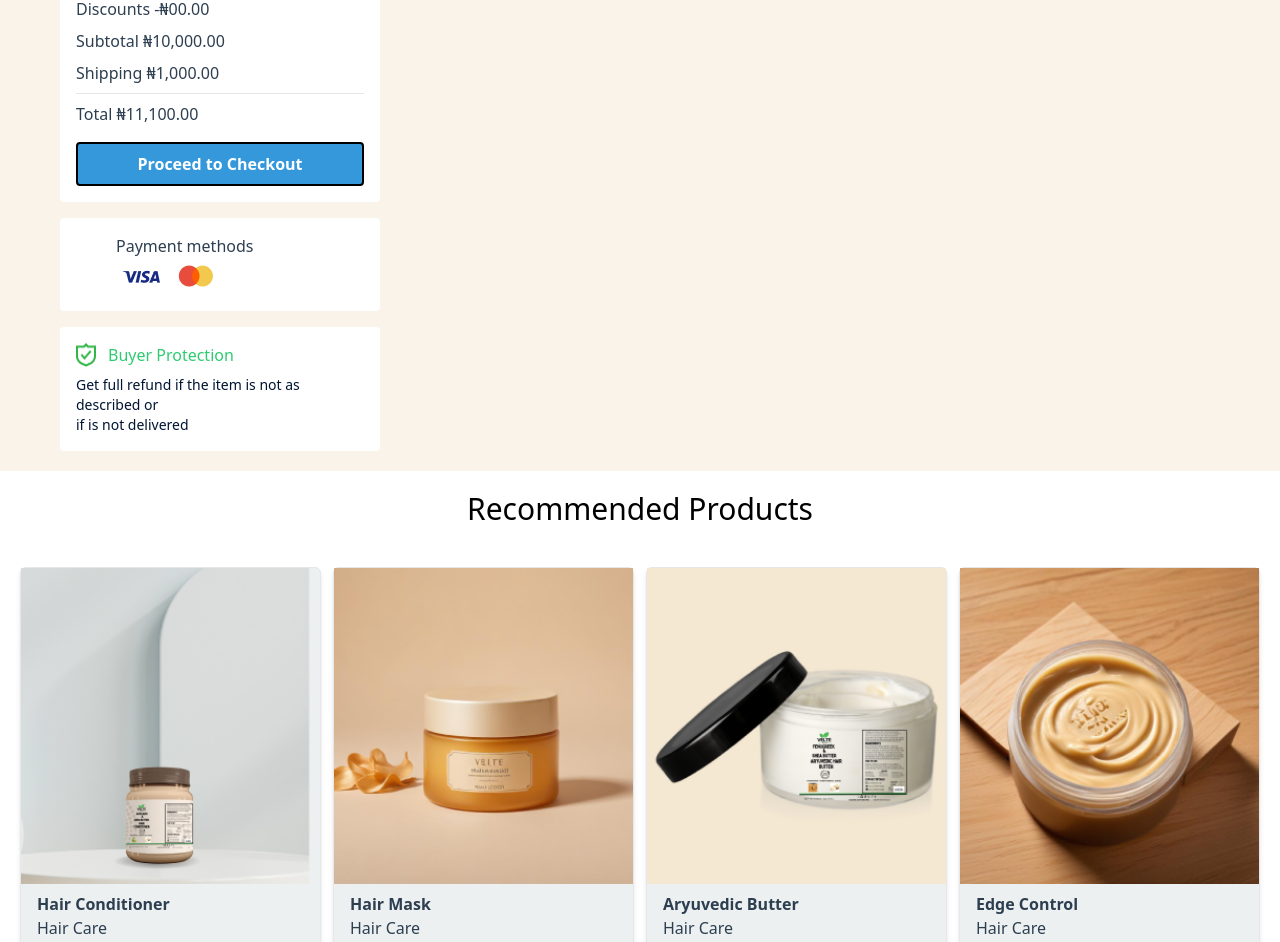
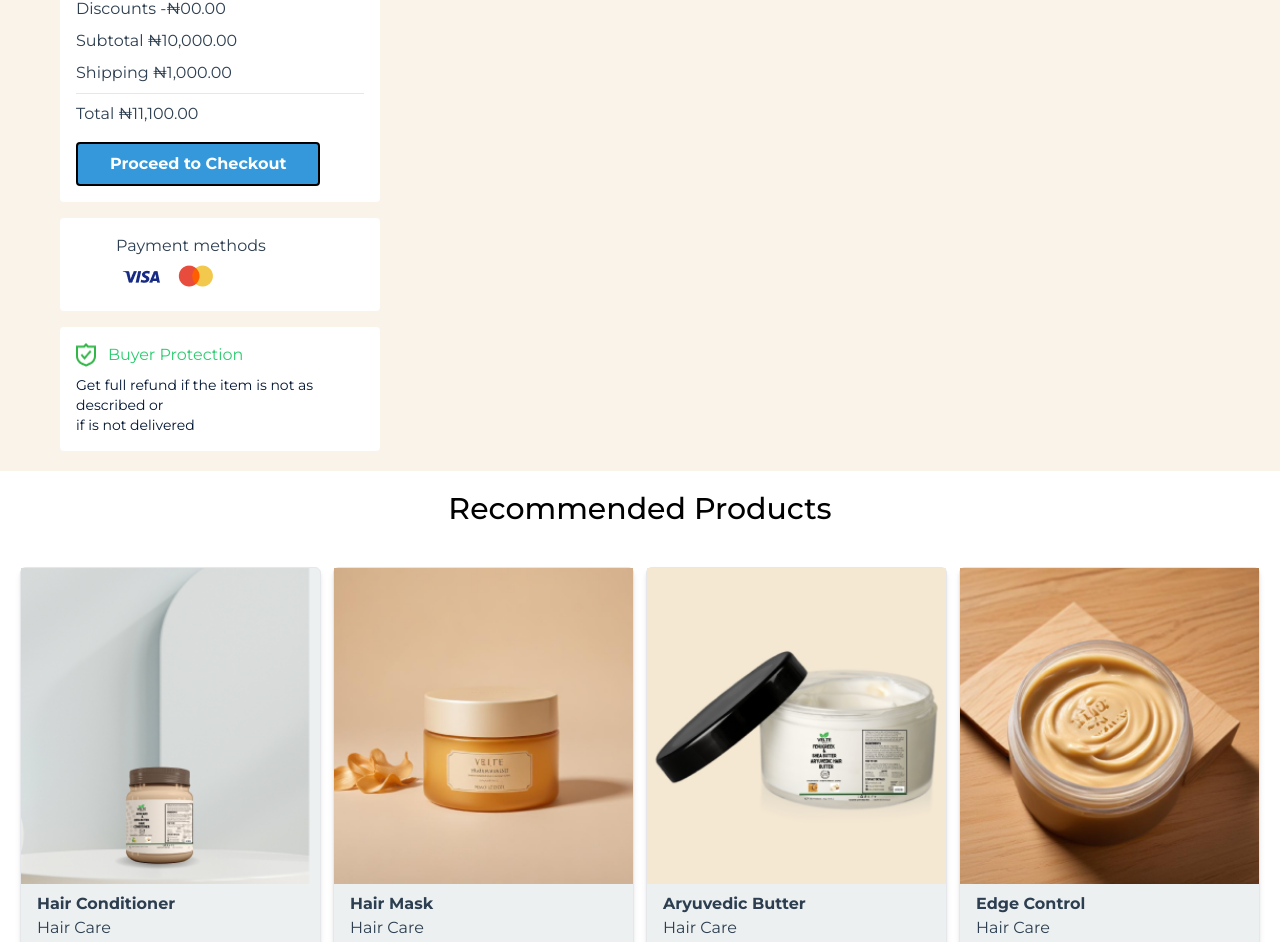
Before and after one commit to Igraziella/Timbu-Cloud-Shop, a React (Vite) app in the folder timbu-shop-app/: page /cart in a window 1280 px wide. Shown: the part 857-1799 px from the top of the page. Built offline with nearby package versions, Linux system fonts and the light colour scheme.

Commit message:
modified pages

```diff
--- a/timbu-shop-app/src/index.css
+++ b/timbu-shop-app/src/index.css
@@ -1,3 +1,9 @@
+@import url('https://fonts.googleapis.com/css2?family=Montserrat:ital,wght@0,100..900;1,100..900&display=swap');
+
 @tailwind base;
 @tailwind components;
 @tailwind utilities;
+
+body {
+    font-family: "Montserrat", sans-serif;
+}
--- a/timbu-shop-app/src/pages/Cart.jsx
+++ b/timbu-shop-app/src/pages/Cart.jsx
@@ -64,7 +64,7 @@ const Cart = () => {
 
             <div>
               <Link to="/info">
-              <button type="button" className="rounded px-8 py-2 mt-4 bg-[#3498DB] hover:bg-[#5da9d9] active:bg-[#5bacde] text-white border-black border-2 font-bold w-full">
+              <button type="button" className="flex justify-center items-center rounded px-8 py-2 mt-4 bg-[#3498DB] hover:bg-[#5da9d9] active:bg-[#5bacde] text-white border-black border-2 font-bold">
                 Proceed to Checkout
               </button>
               </Link>
--- a/timbu-shop-app/src/pages/Info.jsx
+++ b/timbu-shop-app/src/pages/Info.jsx
@@ -30,7 +30,7 @@ const Info = () => {
         </div>
 
         <div className="flex lg:flex-row flex-col font-normal gap-20 lg:px-10 p-5">
-					<div className="md:grid grid-rows-2 gap-10 lg:w-[70%] border bg-white rounded w-full">
+					<div className="md:grid grid-rows gap-10 lg:w-[70%] border bg-white rounded w-full">
 
             <div className="border">
               <form>
--- a/timbu-shop-app/src/pages/Payment.jsx
+++ b/timbu-shop-app/src/pages/Payment.jsx
@@ -26,7 +26,7 @@ const Payment = () => {
         </div>
 
         <div className="flex lg:flex-row flex-col font-normal gap-20 lg:px-10 px-5">
-					<div className="md:grid grid-rows-2 gap-10 lg:w-[70%] bg-white rounded">
+					<div className="md:grid grid-rows gap-10 lg:w-[70%] bg-white rounded">
 
             <div className="border">
               <form>
--- a/timbu-shop-app/tailwind.config.js
+++ b/timbu-shop-app/tailwind.config.js
@@ -6,9 +6,6 @@ module.exports = {
   ],
   media: false, // or 'media' or 'class'
   theme: {
-    fontFamily: {
-      'serif': ['Montserrat', 'Roboto']
-    },
     extend: {},
   },
   variants: {},
```
